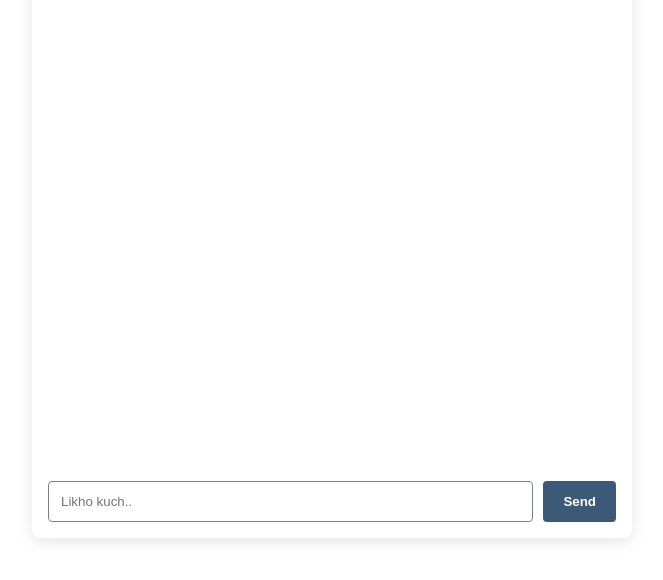
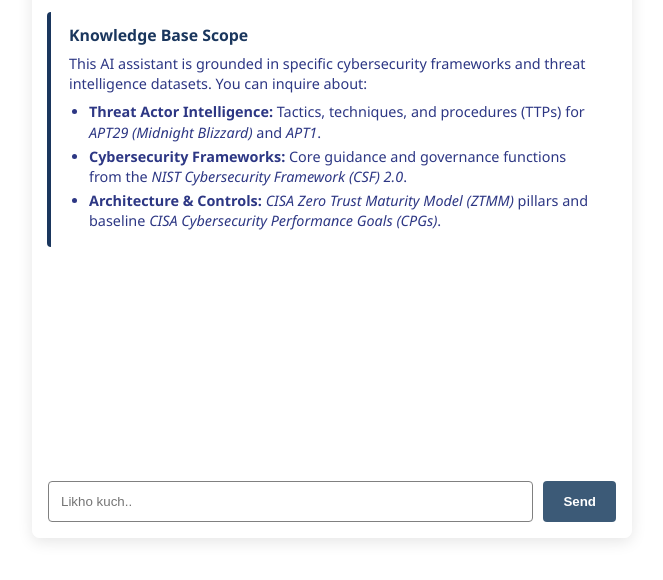
Before and after one commit to Muhammad-Daniyal10/Cybersecurity-Threat-Intel-RAG, a plain HTML site: page static/index.html in a window 1280 px wide. Shown: the part 94-674 px from the top of the page, without its empty margins (308-971 px from the left). Drawn offline with Linux system fonts and the light colour scheme.

Commit message:
Added a description above the chatbox about what information the user can inquire about

```diff
--- a/static/index.html
+++ b/static/index.html
@@ -12,6 +12,17 @@
         <div class="header">
             <h2>Threat Intel Chatbot</h2>
         </div>
+
+        <div class="info-card">
+            <h3>Knowledge Base Scope</h3>
+            <p>This AI assistant is grounded in specific cybersecurity frameworks and threat intelligence datasets. You can inquire about:</p>
+            <ul>
+                <li><strong>Threat Actor Intelligence:</strong> Tactics, techniques, and procedures (TTPs) for <em>APT29 (Midnight Blizzard)</em> and <em>APT1</em>.</li>
+                <li><strong>Cybersecurity Frameworks:</strong> Core guidance and governance functions from the <em>NIST Cybersecurity Framework (CSF) 2.0</em>.</li>
+                <li><strong>Architecture & Controls:</strong> <em>CISA Zero Trust Maturity Model (ZTMM)</em> pillars and baseline <em>CISA Cybersecurity Performance Goals (CPGs)</em>.</li>
+            </ul>
+        </div>
+
         <div class="chat-box" id="chat-box">
         </div>
 
--- a/static/style.css
+++ b/static/style.css
@@ -30,6 +30,46 @@
     margin: 0;
     font-size: 1.2rem;
 }
+
+.info-card{
+    background-color: white;
+    border-left: 4px solid #1a365d;
+    padding: 12px 18px;
+    margin: 15px;
+    border-radius: 4px;
+    font-size: 0.9em;
+    color: #2d3784;
+    line-height: 1.4;
+}
+
+.info-card h3{
+    margin-top: 0;
+    margin-bottom: 8px;
+    color: #1a365d;
+    font-size: 1.1em;
+}
+
+.info-card p{
+    margin: 0 0 8px 0;
+}
+
+.info-card ul{
+    margin: 0;
+    padding-left: 20px;
+}
+
+.info-card li{
+    margin-bottom: 4px;
+}
+
+
+
+
+
+
+
+
+
 
 .chat-box{
     flex: 1;
```
Also changed, not shown: 1 other file.
